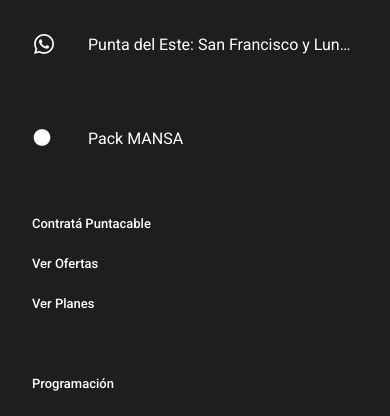
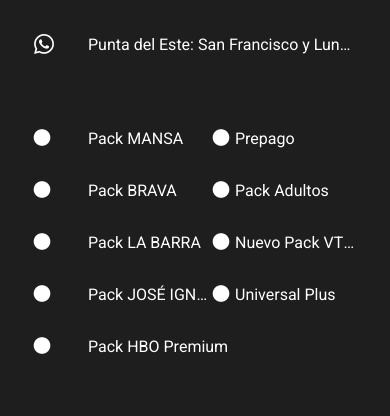
Before and after one commit to PuntaCable/frontend, a Nuxt app: page / in a window 390 px wide. Shown: the part 4225-4641 px from the top of the page. Built offline with nearby package versions, Linux system fonts and the light colour scheme.

Commit message:
C7
Arreglos en el header y footer

```diff
--- a/components/Header.vue
+++ b/components/Header.vue
@@ -1,16 +1,18 @@
 <template>
   <div>
-    <v-toolbar class="d-none d-sm-flex">
+    <v-toolbar v-if="isMobile == false">
       <v-toolbar-title>
         <img src="../static/orange-logo.png" alt="" width="120">
       </v-toolbar-title>
-
+      <v-spacer></v-spacer>
       <v-toolbar-items class="align-center">
           <v-img contain src="/play-btn.svg" alt="" width="120" height="50" class=""/>
           <v-img contain src="/+television.png" alt="" width="90" height="32" class="rounded-xl "/>
           <v-img contain src="/turnos-btn.svg" alt="" width="120" height="50" class="rounded-pill"/>
       </v-toolbar-items>
     </v-toolbar>
+
+
     <v-divider></v-divider>
     <v-app-bar v-if="isMobile == false">
       <v-toolbar-items class="d-flex justify-space-around fill-width">
--- a/components/general/Footer.vue
+++ b/components/general/Footer.vue
@@ -81,10 +81,67 @@
               <v-list-item-content>
                 <v-list-item-title>Pack MANSA</v-list-item-title>
               </v-list-item-content>
-
+              <v-list-item-icon>
+                <v-icon size="20">mdi-circle</v-icon>
+              </v-list-item-icon>
+              <v-list-item-content>
+                <v-list-item-title>Prepago</v-list-item-title>
+              </v-list-item-content>
+            </v-list-item>
+            <v-list-item>
+              <v-list-item-icon>
+                <v-icon size="20">mdi-circle</v-icon>
+              </v-list-item-icon>
+              <v-list-item-content>
+                <v-list-item-title>Pack BRAVA</v-list-item-title>
+              </v-list-item-content>
+              <v-list-item-icon>
+                <v-icon size="20">mdi-circle</v-icon>
+              </v-list-item-icon>
+              <v-list-item-content>
+                <v-list-item-title>Pack Adultos</v-list-item-title>
+              </v-list-item-content>
+            </v-list-item>
+            <v-list-item>
+              <v-list-item-icon>
+                <v-icon size="20">mdi-circle</v-icon>
+              </v-list-item-icon>
+              <v-list-item-content>
+                <v-list-item-title>Pack LA BARRA</v-list-item-title>
+              </v-list-item-content>
+              <v-list-item-icon>
+                <v-icon size="20">mdi-circle</v-icon>
+              </v-list-item-icon>
+              <v-list-item-content>
+                <v-list-item-title>Nuevo Pack VTV PLUS</v-list-item-title>
+              </v-list-item-content>
+            </v-list-item>
+            <v-list-item>
+              <v-list-item-icon>
+                <v-icon size="20">mdi-circle</v-icon>
+              </v-list-item-icon>
+              <v-list-item-content>
+                <v-list-item-title>Pack JOSÉ IGNACIO</v-list-item-title>
+              </v-list-item-content>
+              <v-list-item-icon>
+                <v-icon size="20">mdi-circle</v-icon>
+              </v-list-item-icon>
+              <v-list-item-content>
+                <v-list-item-title>Universal Plus </v-list-item-title>
+              </v-list-item-content>
+            </v-list-item>
+            <v-list-item>
+              <v-list-item-icon>
+                <v-icon size="20">mdi-circle</v-icon>
+              </v-list-item-icon>
+              <v-list-item-content>
+                <v-list-item-title>Pack HBO Premium</v-list-item-title>
+              </v-list-item-content>
             </v-list-item>
           </v-list>
         </v-col>
+
+
 
         <v-col class="col-md-3">
       <v-list dense>
@@ -200,7 +257,7 @@
 
 
     <v-footer color="primary">
-      <v-row>
+      <v-row class="text-center">
         <v-text class="font-weight-light text-caption">2020 Puntacable. Todos los derechos reservados.</v-text>
       </v-row>
     </v-footer>
--- a/pages/index.vue
+++ b/pages/index.vue
@@ -150,7 +150,7 @@
       <v-img src="https://puntacable.com.uy/assets/img/dispositivos-play.png"></v-img>
       <div class="d-flex align-center flex-wrap">
         <v-text class=" text-h3 text-center">Cambiate a la nueva forma de ver TV</v-text>
-        <v-img src="./puntacable-play-icon.svg"></v-img>
+        <v-img class="ml-md-2" src="./puntacable-play-icon.svg"></v-img>
       </div>
     </v-container>
 
```
